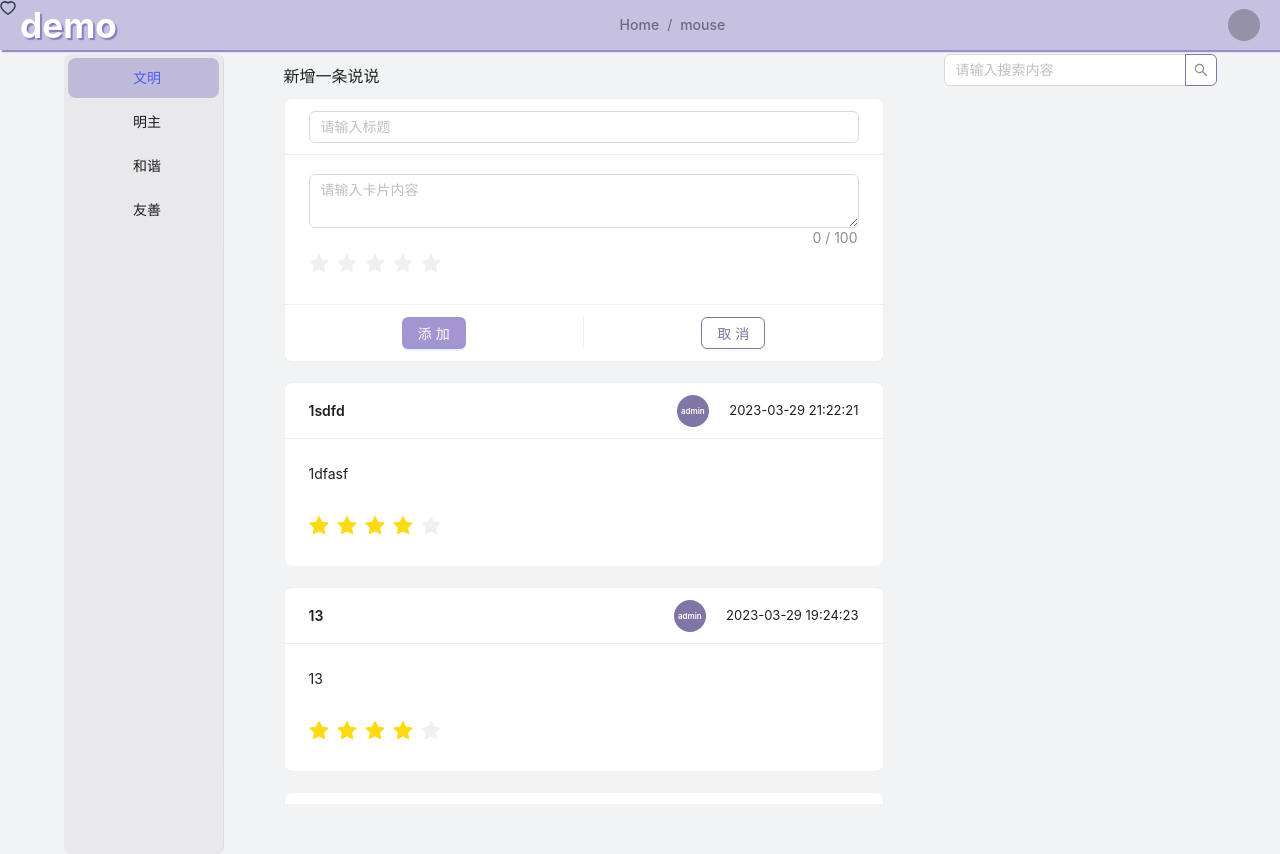
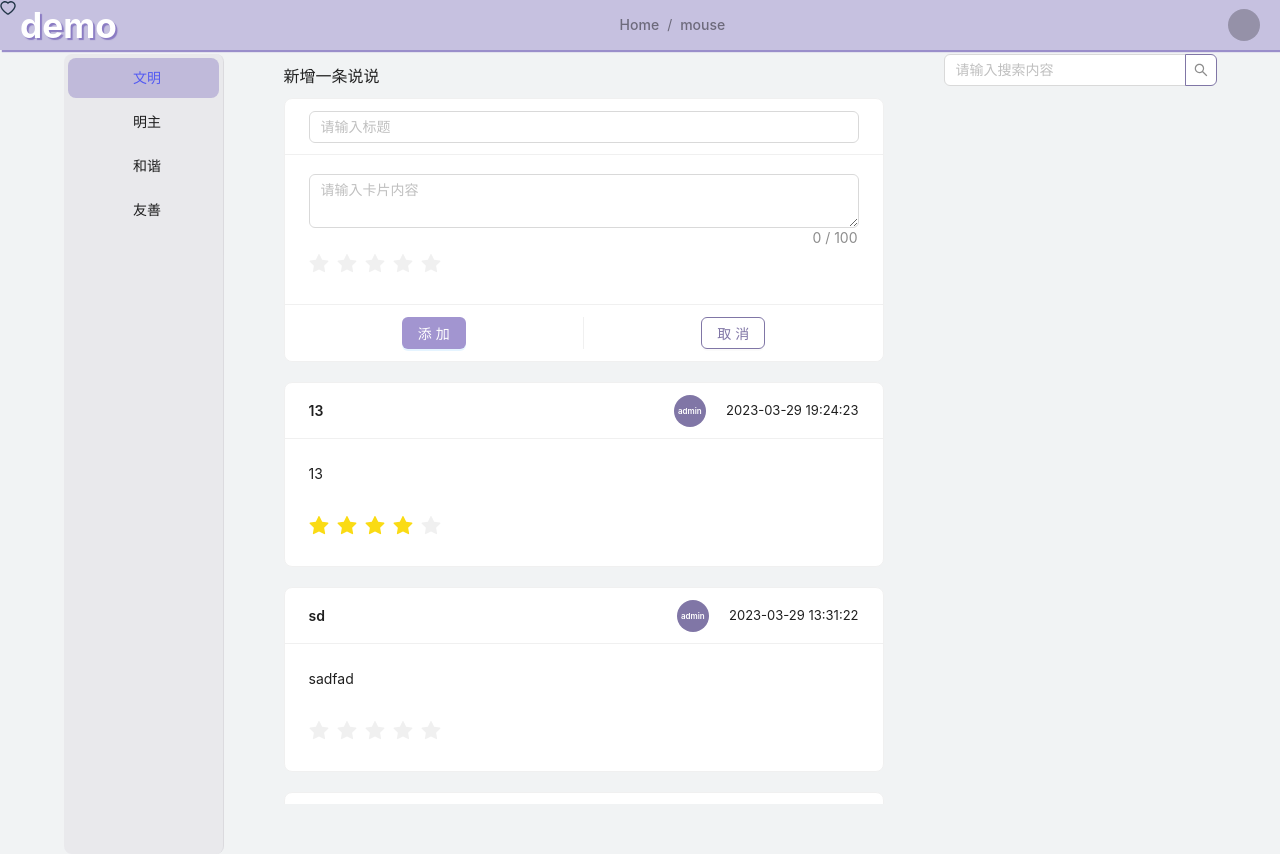
Before and after one commit to zhangMiaoLearning/vite-project, a React (Vite) app: page /home in a window 1280 px wide. Built offline with nearby package versions, Linux system fonts and the light colour scheme; data requests are answered from the project's data file.

Commit message:
refactor: extract judge edit state and delete modal props

```diff
--- a/json-server/db.json
+++ b/json-server/db.json
@@ -47,14 +47,6 @@
 			"updateAt": "2023-03-29 19:24:23",
 			"userName": "admin",
 			"id": 4
-		},
-		{
-			"title": "1sdfd",
-			"description": "1dfasf",
-			"updateAt": "2023-03-29 21:22:21",
-			"userName": "admin",
-			"id": 5,
-			"rate": 4
 		}
 	],
 	"article": [
--- a/src/pages/Home/components/BoardMain/Components/BoardCard/BoardCard.tsx
+++ b/src/pages/Home/components/BoardMain/Components/BoardCard/BoardCard.tsx
@@ -18,13 +18,15 @@ interface BoardCardProps {
 
 const BoardCard: React.FC<BoardCardProps> = (props) => {
 	const {
-		editId,
+		isEdit,
+		isUser,
 		onCloseEdit,
 		onOpenEdit,
 		onOpenDeleteModal,
 		form,
-		currentUserName,
 		onFinish,
+		isDeleteModalOpen,
+		handleDelete,
 	} = useCardAction(props);
 
 	return (
@@ -38,7 +40,7 @@ const BoardCard: React.FC<BoardCardProps> = (props) => {
 								initialValue={props.title}
 								style={{ margin: 0 }}
 							>
-								{editId == props.id ? <Input /> : `${props.title}`}
+								{isEdit ? <Input /> : `${props.title}`}
 							</Form.Item>
 							<section className={styles.user}>
 								<Avatar className={styles.userColor}>{props.userName}</Avatar>
@@ -47,8 +49,8 @@ const BoardCard: React.FC<BoardCardProps> = (props) => {
 						</div>
 					}
 					actions={
-						currentUserName === props.userName
-							? editId === props.id
+						isUser
+							? isEdit
 								? [
 										<Form.Item key={'save-button'} style={{ margin: 0 }}>
 											<Button type="primary" htmlType="submit">
@@ -72,7 +74,7 @@ const BoardCard: React.FC<BoardCardProps> = (props) => {
 					<Meta
 						description={
 							<Form.Item name={'description'} initialValue={props.description}>
-								{editId == props.id ? (
+								{isEdit ? (
 									<TextArea
 										placeholder={`请输入卡片内容`}
 										showCount
@@ -89,11 +91,15 @@ const BoardCard: React.FC<BoardCardProps> = (props) => {
 						initialValue={props.rate}
 						style={{ margin: 0 }}
 					>
-						<Rate disabled={!(editId === props.id)} />
+						<Rate disabled={!isEdit} />
 					</Form.Item>
 				</Card>
 			</Form>
-			<DeleteCardModal id={props.id} />
+			<DeleteCardModal
+				isDeleteModalOpen={isDeleteModalOpen}
+				handleDelete={handleDelete}
+				onOpenDeleteModal={onOpenDeleteModal}
+			/>
 		</div>
 	);
 };
--- a/src/pages/Home/components/BoardMain/Components/BoardCard/DeleteCardModal/DeleteCardModal.tsx
+++ b/src/pages/Home/components/BoardMain/Components/BoardCard/DeleteCardModal/DeleteCardModal.tsx
@@ -1,16 +1,17 @@
 import React from 'react';
 import { Modal } from 'antd';
-import { useCardAction } from '../hooks';
-
-const DeleteCardModal: React.FC<{ id: string }> = (props) => {
-	const { isDeleteModalOpen, handleDelete, onOpenDeleteModal } =
-		useCardAction(props);
+interface DeleteModalProps {
+	isDeleteModalOpen: boolean;
+	handleDelete: () => void;
+	onOpenDeleteModal: (newOpen: boolean) => void;
+}
+const DeleteCardModal: React.FC<DeleteModalProps> = (props) => {
 	return (
 		<Modal
 			title="删除卡片"
-			open={isDeleteModalOpen}
-			onOk={handleDelete}
-			onCancel={() => onOpenDeleteModal(false)}
+			open={props.isDeleteModalOpen}
+			onOk={props.handleDelete}
+			onCancel={() => props.onOpenDeleteModal(false)}
 			okText="删除"
 			cancelText="取消"
 			centered
--- a/src/pages/Home/components/BoardMain/Components/BoardCard/hooks.ts
+++ b/src/pages/Home/components/BoardMain/Components/BoardCard/hooks.ts
@@ -1,4 +1,3 @@
-import { useDispatch, useSelector } from 'react-redux';
 import { timeTransformation } from '../../../../../../Utils/getTime';
 import {
 	useDeleteCardMutation,
@@ -11,6 +10,10 @@ import {
 	confirmDelete,
 	confirmUpdate,
 } from '../../../../../../Slice/cardSlice';
+import {
+	useStoreDispatch,
+	useStoreSelector,
+} from '../../../../../../Store/Store';
 interface BoardCardProps {
 	id: string;
 	title?: string;
@@ -20,26 +23,29 @@ interface BoardCardProps {
 	userName?: string | null;
 }
 export const useCardAction = (props: BoardCardProps) => {
-	const editId = useSelector((state: any) => state.card.editing.id);
-	const isDeleteModalOpen = useSelector(
-		(state: any) => state.card.isDeleteModalOpen
+	const dispatch = useStoreDispatch();
+
+	const onOpenDeleteModal = (newOpen: boolean) => {
+		dispatch(activeDelete({ id: props.id, isDeleteModalOpen: newOpen }));
+	};
+	const isDeleteModalOpen = useStoreSelector(
+		(state) => state.card.isDeleteModalOpen
 	);
-	const deleteId = useSelector((state: any) => state.card.deleting.id);
-	const dispatch = useDispatch();
-	const onCloseEdit = () => dispatch(activeUpdate(''));
+	const deleteId = useStoreSelector((state) => state.card.deleting.id);
+	const [deleteCard] = useDeleteCardMutation();
+
 	const onOpenEdit = () => {
 		dispatch(activeUpdate(props.id));
 	};
-	const onOpenDeleteModal = (newOpen: boolean) => {
-		dispatch(activeDelete({ id: props.id, isDeleteModalOpen: newOpen }));
-	};
+	const currentUserName = sessionStorage.getItem('userName');
+	const editId = useStoreSelector((state) => state.card.editing.id);
+	const isEdit = editId === props.id;
+	const isUser = props.userName === currentUserName;
+	const onCloseEdit = () => dispatch(activeUpdate(''));
 
 	const date = timeTransformation(new Date());
 	const [form] = Form.useForm();
-
-	const currentUserName = sessionStorage.getItem('userName');
 	const [updateCard] = useUpdateCardMutation();
-	const [deleteCard] = useDeleteCardMutation();
 
 	async function onFinish(values: {
 		title: string;
@@ -77,7 +83,8 @@ export const useCardAction = (props: BoardCardProps) => {
 	}
 
 	return {
-		editId,
+		isEdit,
+		isUser,
 		isDeleteModalOpen,
 		dispatch,
 		onCloseEdit,
```
Also changed, not shown: 1 other file (tests, documents, lock files or other folders).
